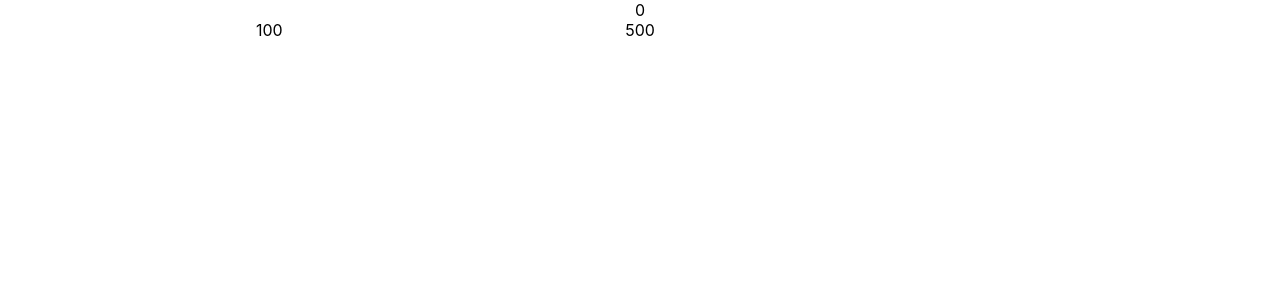
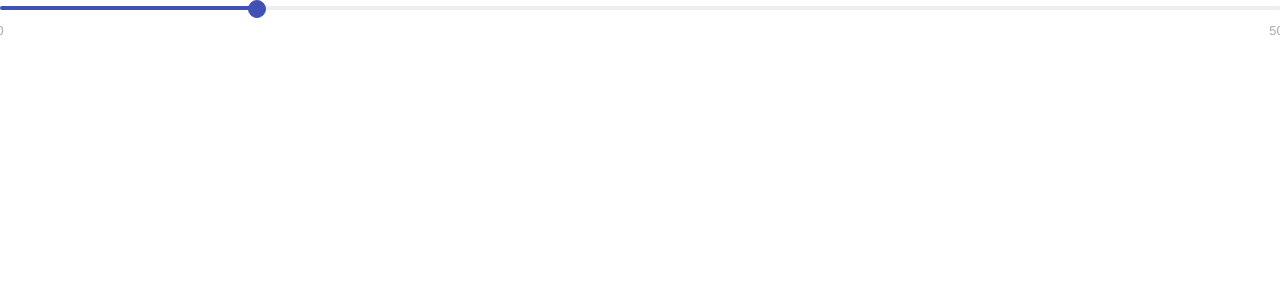
Before and after one commit to WildCodeSchool/Paris-0919-P2-Diabete, a React (Create React App) app in the folder ohmyg/: page / in a window 1280 px wide. Shown: the top 300 px of the page. Built offline with nearby package versions, Linux system fonts and the light colour scheme.

Commit message:
slider working now

```diff
--- a/ohmyg/src/components/pages/calculation/CarbCalculation.css
+++ /dev/null
@@ -1,7 +0,0 @@
-.range .input-range__track--active{
-    background: black;
- }
- .range .input-range__slider{
-    background: black;
-    border: black;
- }
--- a/ohmyg/src/components/pages/calculation/CarbCalculation.js
+++ b/ohmyg/src/components/pages/calculation/CarbCalculation.js
@@ -1,7 +1,8 @@
 import React from 'react'
 import InputRange from 'react-input-range';
+import 'react-input-range/lib/css/index.css'
 
-import './CarbCalculation.css'
+// import './CarbCalculation.css'
 
 class CarbCalculation extends React.Component {
     state = {
```
